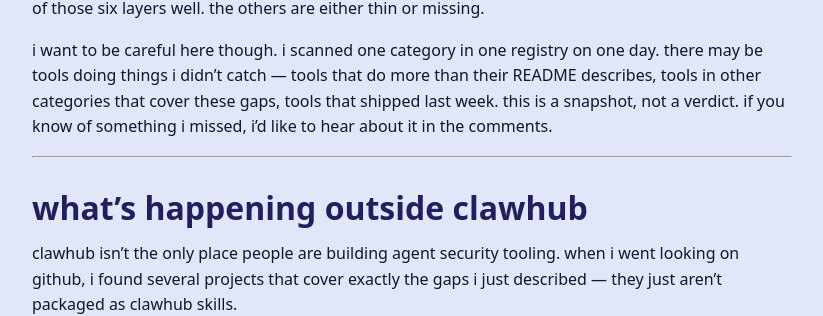
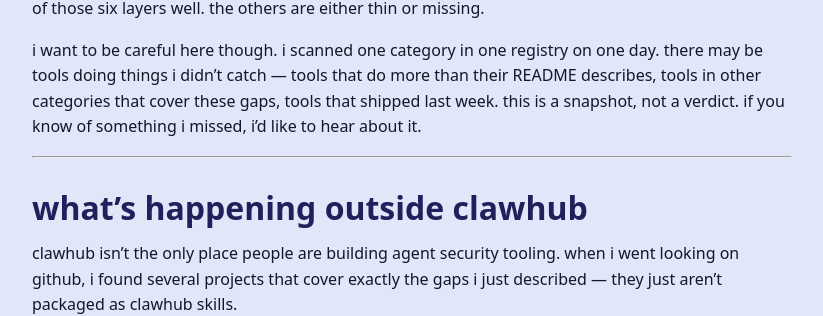
Before and after one commit to davidcrowe/reducibl.com, a Jekyll site: the page built from _posts/2026-02-17-22-security-tools-on-clawhub-and-what-they-actually-do.md, in a window 1280 px wide and 900 px high, scrolled down 4487 px. Shown: the part 221-537 px from the top of the window, without its empty margins (228-1051 px from the left). Built offline with Jekyll 4.4.1, drawn with Linux system fonts in a browser that asks for light colours; some of the changed text lies outside the part shown.

Commit message:
tighten copy in security tools post

```diff
--- a/_posts/2026-02-17-22-security-tools-on-clawhub-and-what-they-actually-do.md
+++ b/_posts/2026-02-17-22-security-tools-on-clawhub-and-what-they-actually-do.md
@@ -111,7 +111,7 @@ here's the picture. individually, these tools are impressive. the injection dete
 
 if you wanted to sketch the complete stack that doesn't exist yet, it would look something like: a governance pipeline (identity, scope, rate limits, audit) feeding into a content inspection layer (injection, DLP, output policy), backed by supply chain vetting (pre-install and ongoing), behavioral monitoring (runtime drift detection, anomaly alerting), infrastructure isolation (network, filesystem), and a coordination bus that lets all of these layers share context. today, you can cover maybe three of those six layers well. the others are either thin or missing.
 
-i want to be careful here though. i scanned one category in one registry on one day. there may be tools doing things i didn't catch — tools that do more than their README describes, tools in other categories that cover these gaps, tools that shipped last week. this is a snapshot, not a verdict. if you know of something i missed, i'd like to hear about it in the comments.
+i want to be careful here though. i scanned one category in one registry on one day. there may be tools doing things i didn't catch — tools that do more than their README describes, tools in other categories that cover these gaps, tools that shipped last week. this is a snapshot, not a verdict. if you know of something i missed, i'd like to hear about it.
 
 ---
 
@@ -148,7 +148,3 @@ if i were starting from zero, five tools covering five layers:
 five tools, five layers: content inspection, governance pipeline, supply chain vetting, network isolation, config hardening. they complement rather than overlap.
 
 if you only install one, install the one that matches your biggest worry. prompt injection? prompt-guard. governance? gatewaystack or guardian-angel. supply chain? skill-auditor. you don't need all five to be meaningfully safer than running with nothing.
-
----
-
-*the raw data behind this post — download counts, feature analysis, and approach categorization for all the tools reviewed — comes from our [nightly clawhub audit pipeline](https://github.com/davidcrowe/openclaw-gatewaystack-governance). methodology is documented in the repo.*
```
Also changed, not shown: other parts of _posts/2026-02-17-22-security-tools-on-clawhub-and-what-they-actually-do.md (+2 -2 lines).
